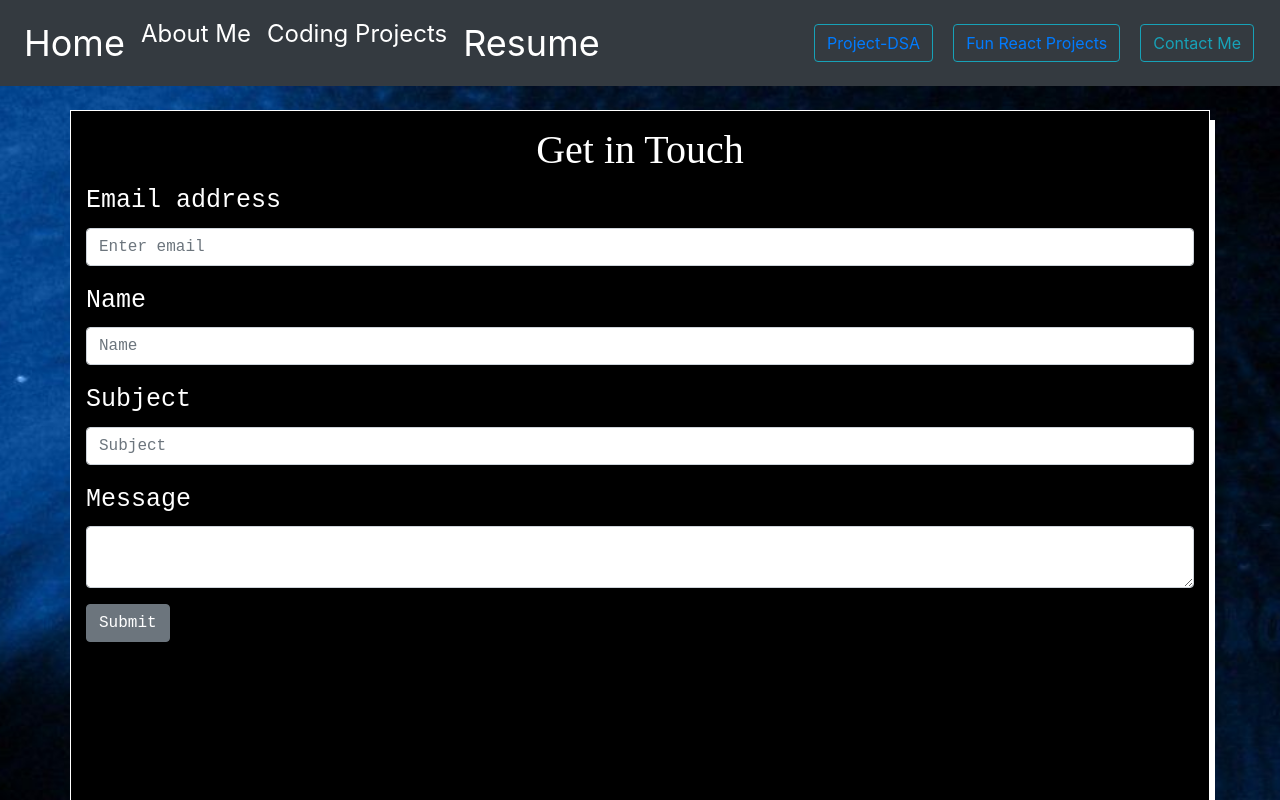
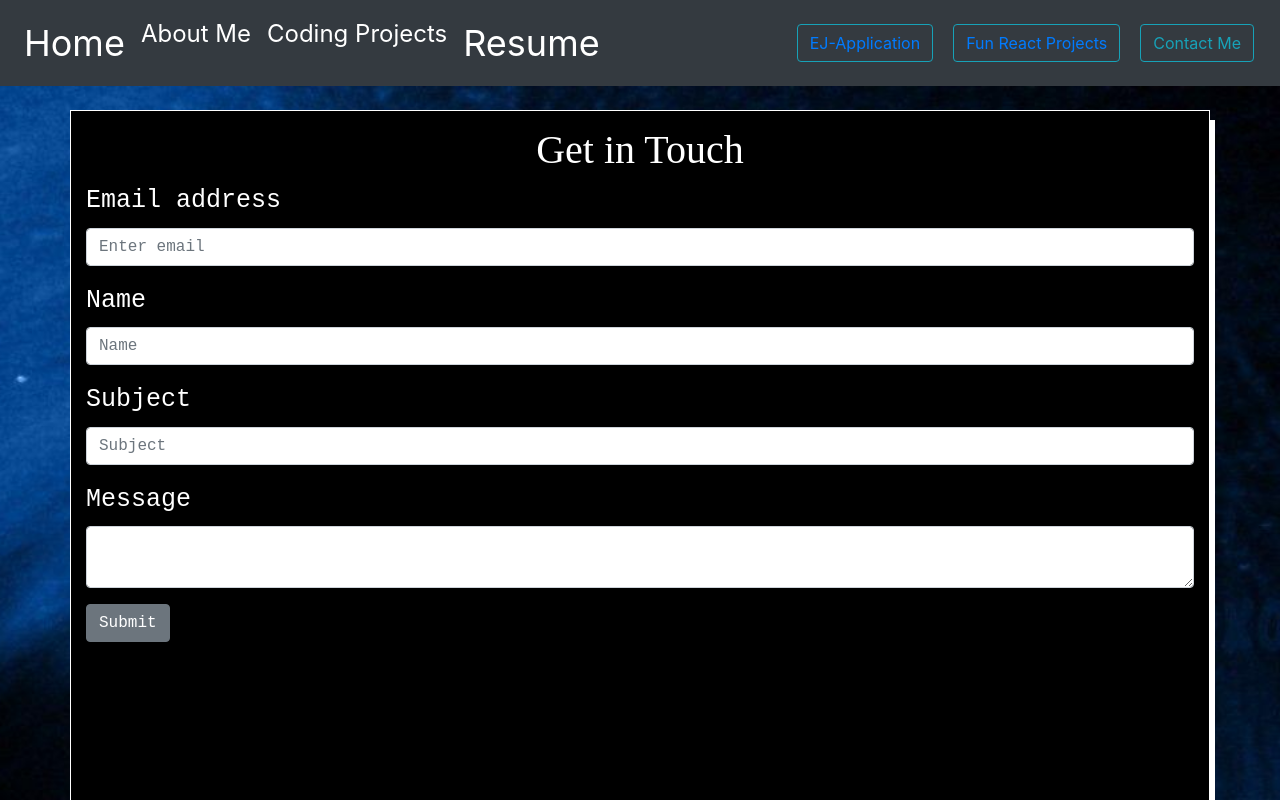
Before and after one commit to Ejdeguzman72/portfolio_v2, a React (Create React App) app: page /#/contact-me in a window 1280 px wide. Shown: the top 800 px of the page. Built offline with nearby package versions, Linux system fonts and the light colour scheme.

Commit message:
change: changed Project-DSA to EJ-Application in the navbar-component.tsx

```diff
--- a/src/components/navbar-component/navbar-component.tsx
+++ b/src/components/navbar-component/navbar-component.tsx
@@ -49,7 +49,7 @@ export class NavBarComponent extends React.Component<any, any> {
                         <Form inline>
                             <Button variant="outline-info" id="navbar-button">
                                 <a href="http://project-dsa-bucket.s3.us-east-2.amazonaws.com/index.html#/" >
-                                    Project-DSA
+                                    EJ-Application
                             </a>
                             </Button>
                             <Button variant="outline-info" id="navbar-button">
```
